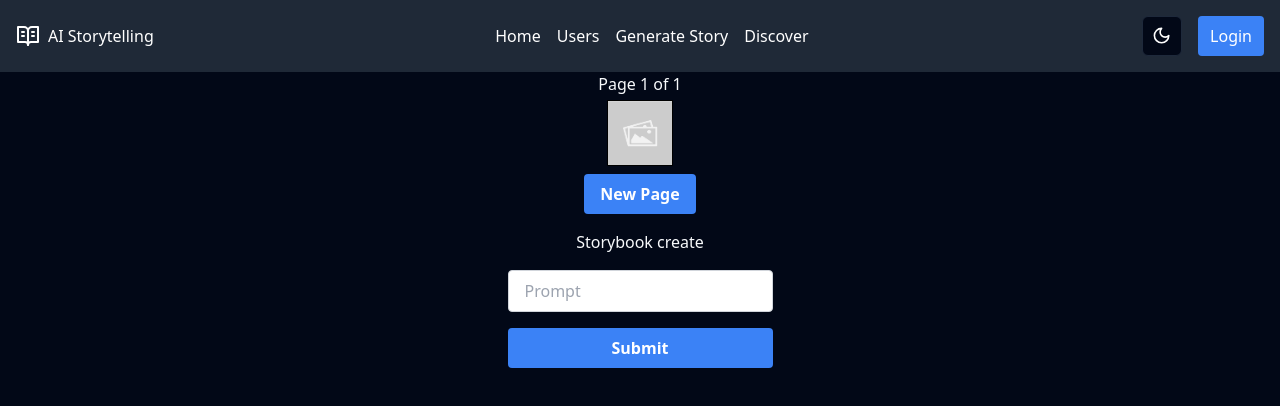
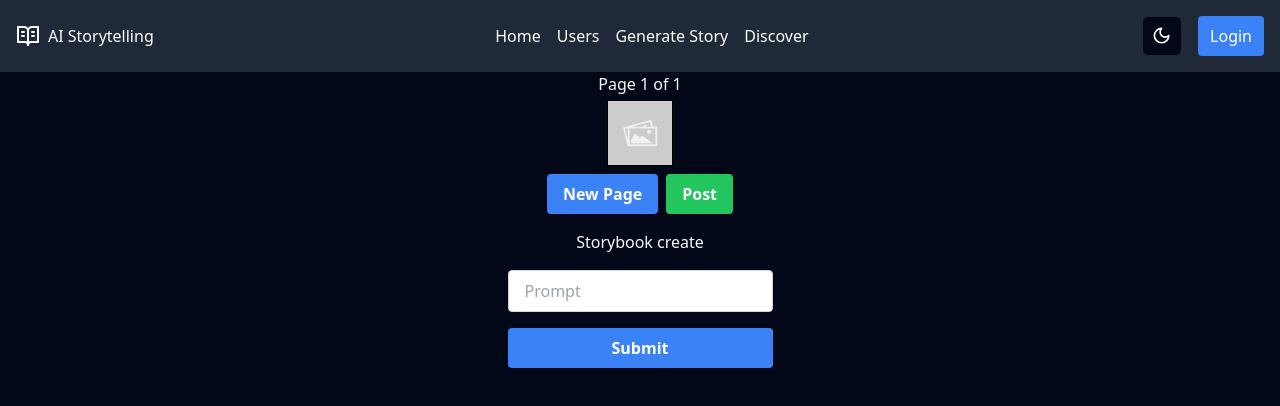
Before and after one commit to Minsukim2827/Interactive-AI-Storytelling-Platform, a React (Vite) app in the folder frontend/frontend/: page /create in a window 1280 px wide. Shown: the top 406 px of the page. Built offline with nearby package versions, Linux system fonts and the light colour scheme.

Commit message:
add post button

```diff
--- a/frontend/frontend/src/components/CreatePage/Create.jsx
+++ b/frontend/frontend/src/components/CreatePage/Create.jsx
@@ -1,13 +1,11 @@
 import React, { useState } from 'react';
 import axios from './../axios';
-import { useAuth } from './../AuthProvider'; // Import useAuth to access user context
 
 function Create({ onUpdateForms }) {
   //variables for input and generated text setting initial variables to empty
   const [inputValue, setInputValue] = useState('');
   const [generatedText, setGeneratedText] = useState('');
   const [generatedImage, setGeneratedImage] = useState(null);
-  const { user } = useAuth(); // Access user context
 
 
   //function to handle change
--- a/frontend/frontend/src/components/CreatePage/CreatePage.jsx
+++ b/frontend/frontend/src/components/CreatePage/CreatePage.jsx
@@ -75,6 +75,9 @@
             <button className="bg-blue-500 hover:bg-blue-700 text-white font-bold py-2 px-4 rounded" onClick={addPage}> {/* Add a new page */}
               New Page
             </button>
+            <button className="bg-green-500 hover:bg-green-700 text-white font-bold py-2 px-4 rounded ml-2" onClick={addPage}> {/* Post button */}
+              Post
+            </button>
           </div>
         </div>
         <div className='w-full flex flex-wrap justify-center'>
```
